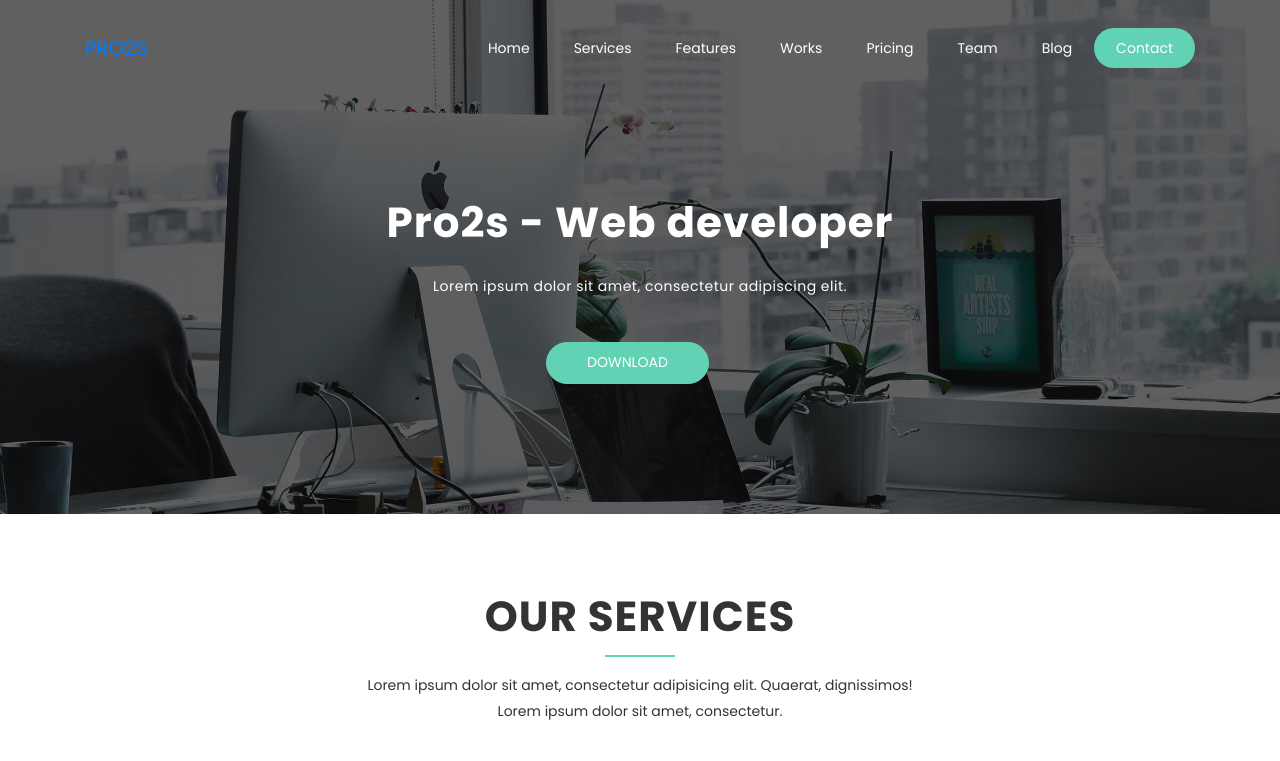
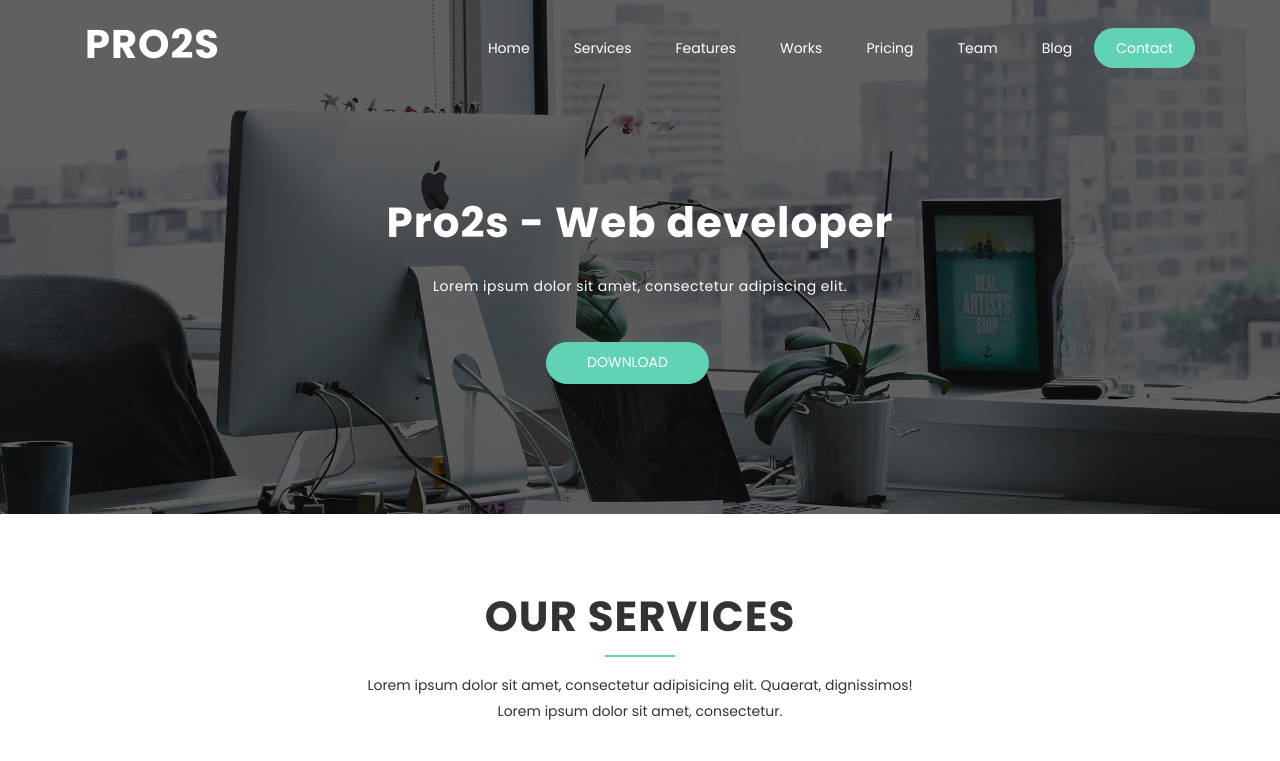
Before and after one commit to pro2s/pro2s.github.io, a plain HTML site: page index.html in a window 1280 px wide. Shown: the top 761 px of the page. Drawn offline with Linux system fonts and the light colour scheme.

Commit message:
fix size and colour

```diff
--- a/index.html
+++ b/index.html
@@ -32,7 +32,7 @@
         <div class="container">
           <!-- Brand and toggle get grouped for better mobile display -->
           <div class="navbar-header">
-            <a href="index.html" class="navbar-brand">PRO2S</a>
+            <a href="index.html" class="navbar-brand text-white"><h1>PRO2S</h1></a>
             <button class="navbar-toggler" type="button" data-toggle="collapse" data-target="#main-navbar" aria-controls="main-navbar" aria-expanded="false" aria-label="Toggle navigation">
               <i class="lnr lnr-menu"></i>
             </button>
```
